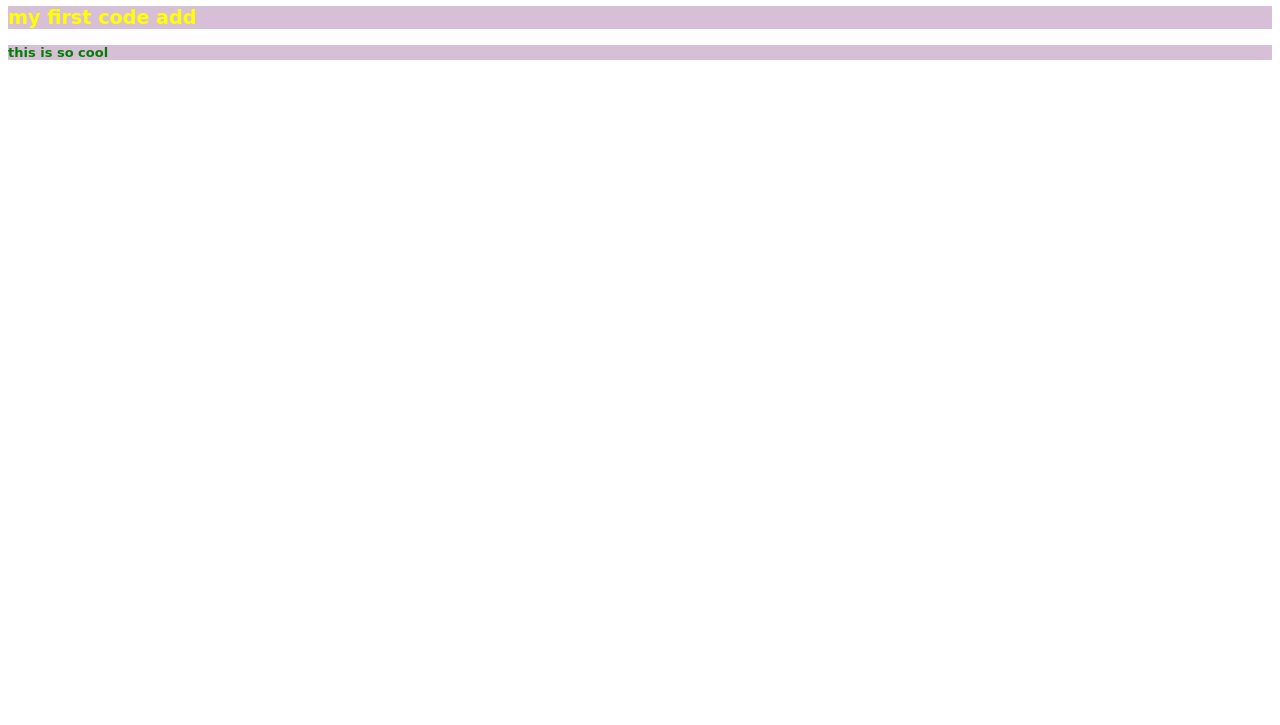
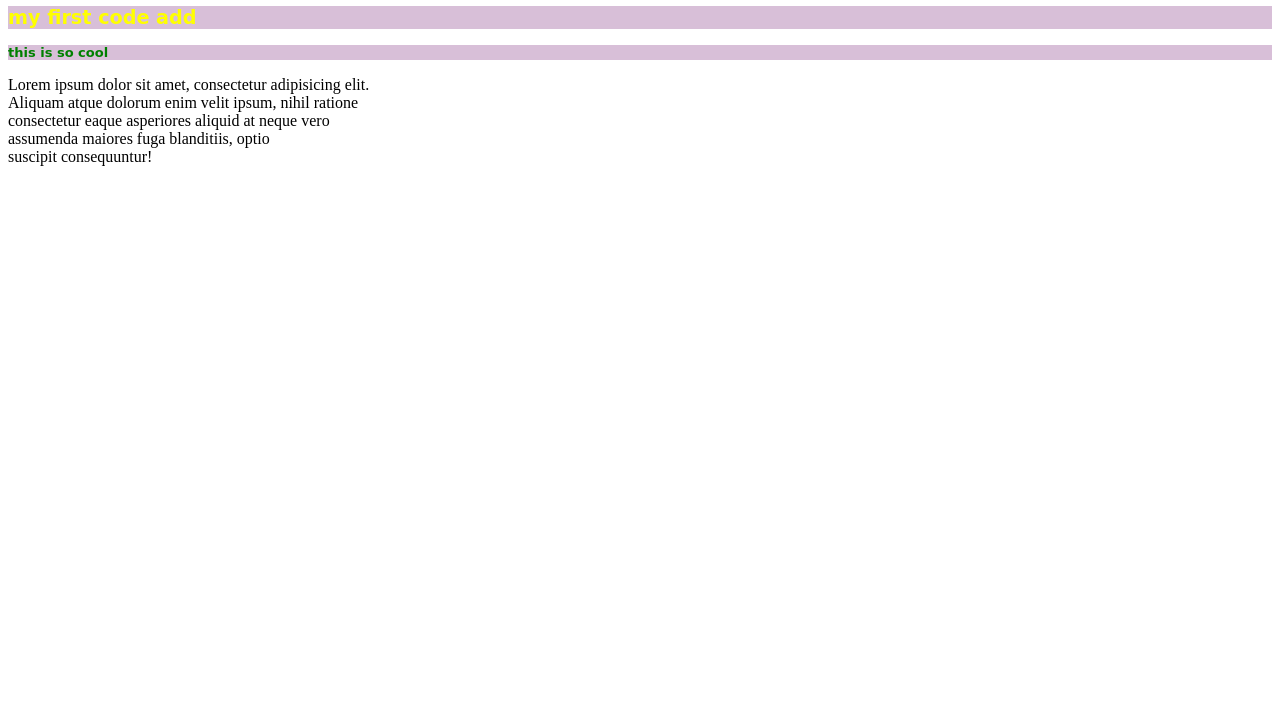
Before and after one commit to mimshadia/2nd-repo, a plain HTML site: page index.html in a window 1280 px wide. Shown: the part 75-800 px from the top of the page. Drawn offline with Linux system fonts and the light colour scheme.

Commit message:
added pragraph

```diff
--- a/index.html
+++ b/index.html
@@ -11,5 +11,6 @@
     <h1>code add to website</h1>
     <h2>my first code add</h2>
     <h3>this is so cool</h3>
+    <p>Lorem ipsum dolor sit amet, consectetur adipisicing elit. <br>Aliquam atque dolorum enim velit ipsum, nihil ratione <br>consectetur eaque asperiores aliquid at neque vero <br>assumenda maiores fuga blanditiis, optio <br>suscipit consequuntur!</p>
 </body>
 </html>
--- a/style.css
+++ b/style.css
@@ -15,3 +15,6 @@ h3{
     font-family: cursive;
     background-color: thistle;
 }
+p{
+    text-align: justify;
+}
```
